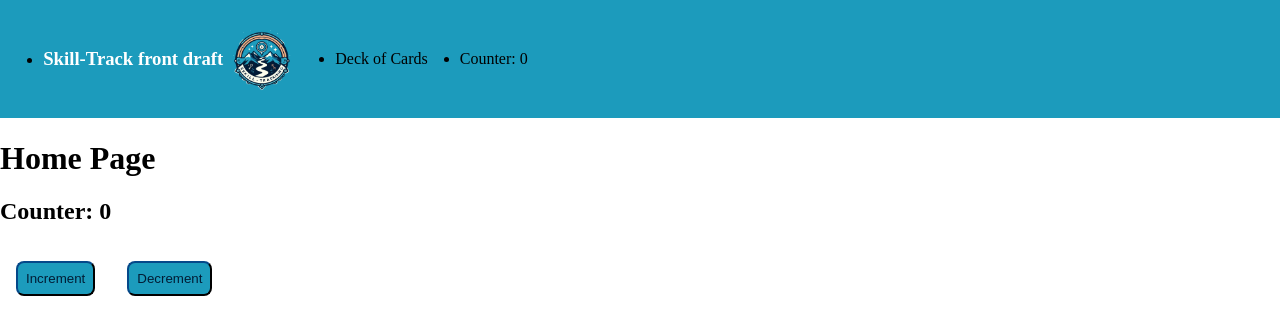
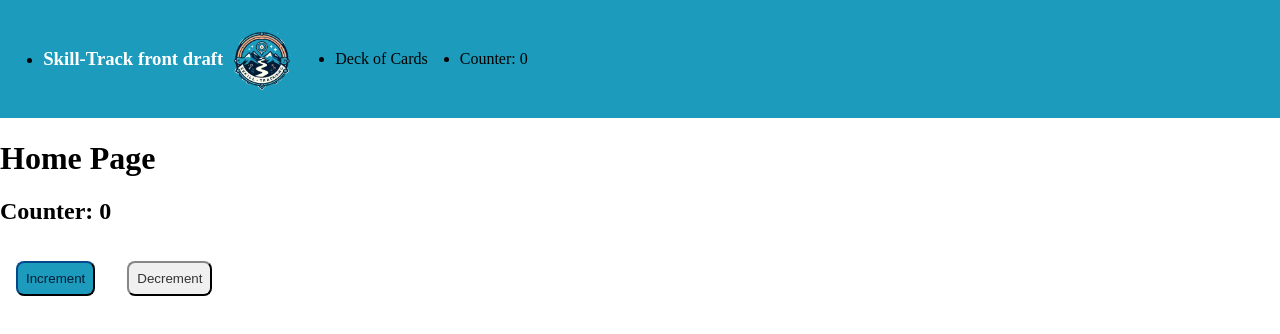
Before and after one commit to Malaguth/skill-tracking, a React (Vite) app in the folder frontend/: page / in a window 1280 px wide. Shown: the top 334 px of the page. Built offline with nearby package versions, Linux system fonts and the light colour scheme; no server answers; the HTML template or start-up script is replaced by a standard one.

Commit message:
ft: button variants

```diff
--- a/frontend/src/components/ui/Buttons/DefaultButton/DefaultButton.styles.ts
+++ b/frontend/src/components/ui/Buttons/DefaultButton/DefaultButton.styles.ts
@@ -1,10 +1,30 @@
-import styled from 'styled-components';
+import styled from "styled-components";
 
-export const Button = styled.button({
-    backgroundColor: '#1c9bbc',
-    margin: '16px',
-    borderRadius:8,
-    padding:8,
-    color:"#021c35",
-    borderColor:"#021c35"
-  });
+interface ButtonProps {
+  variant: "primary" | "secondary" | "tertiary";
+}
+
+const variantStyles = {
+  primary: {
+    backgroundColor: "#1c9bbc",
+    color: "#021c35",
+    borderColor: "#021c35",
+  },
+  secondary: {
+    backgroundColor: "#f0f0f0",
+    color: "#333333",
+    borderColor: "#333333",
+  },
+  tertiary: {
+    backgroundColor: "#ff7f50",
+    color: "#ffffff",
+    borderColor: "#ffffff",
+  },
+};
+
+export const Button = styled.button<ButtonProps>`
+  margin: 16px;
+  border-radius: 8px;
+  padding: 8px;
+  ${({ variant }) => variantStyles[variant]};
+`;
--- a/frontend/src/components/ui/Buttons/DefaultButton/DefaultButton.tsx
+++ b/frontend/src/components/ui/Buttons/DefaultButton/DefaultButton.tsx
@@ -1,14 +1,14 @@
-import React from 'react';
-import * as Styled from './DefaultButton.styles';
+import * as Styled from "./DefaultButton.styles";
 
 interface IButtonProps {
   label: string;
   onClick: () => void;
+  variant: "primary" | "secondary" | "tertiary";
 }
 
-const DefaultButton: React.FC<IButtonProps> = ({ label, onClick }) => {
+const DefaultButton: React.FC<IButtonProps> = ({ label, onClick, variant }) => {
   return (
-    <Styled.Button onClick={onClick}>
+    <Styled.Button onClick={onClick} variant={variant}>
       {label}
     </Styled.Button>
   );
--- a/frontend/src/features/Counter/Counter.styles.ts
+++ /dev/null
@@ -1,14 +0,0 @@
-import styled from 'styled-components';
-import DefaultButton from '../../components/ui/Buttons/DefaultButton/DefaultButton'
-
-export const IncrementButton = styled(DefaultButton)`
-  && {
-    background-color: red;
-  }
-`;
-
-export const DecrementButton = styled(DefaultButton)`
-  && {
-    color: green;
-  }
-`;
--- a/frontend/src/features/Counter/Counter.tsx
+++ b/frontend/src/features/Counter/Counter.tsx
@@ -1,15 +1,26 @@
-import * as Styled from './Counter.styles';
-import { useCounter } from '../../contexts/CounterContext/CounterContext';
-import * as TEXT from '../../assets/strings';
+import { useCounter } from "../../contexts/CounterContext/CounterContext";
+import * as TEXT from "../../assets/strings";
+import DefaultButton from "../../components/ui/Buttons/DefaultButton/DefaultButton";
 
 const Counter: React.FC = () => {
   const { count, increment, decrement } = useCounter();
 
   return (
     <div>
-      <h2>{TEXT.COUNTER}{count}</h2>
-      <Styled.IncrementButton label={TEXT.INCREMENT} onClick={increment} />
-      <Styled.DecrementButton label={TEXT.DECREMENT} onClick={decrement} />
+      <h2>
+        {TEXT.COUNTER}
+        {count}
+      </h2>
+      <DefaultButton
+        label={TEXT.INCREMENT}
+        onClick={increment}
+        variant="primary"
+      />
+      <DefaultButton
+        label={TEXT.DECREMENT}
+        onClick={decrement}
+        variant="secondary"
+      />
     </div>
   );
 };
```
